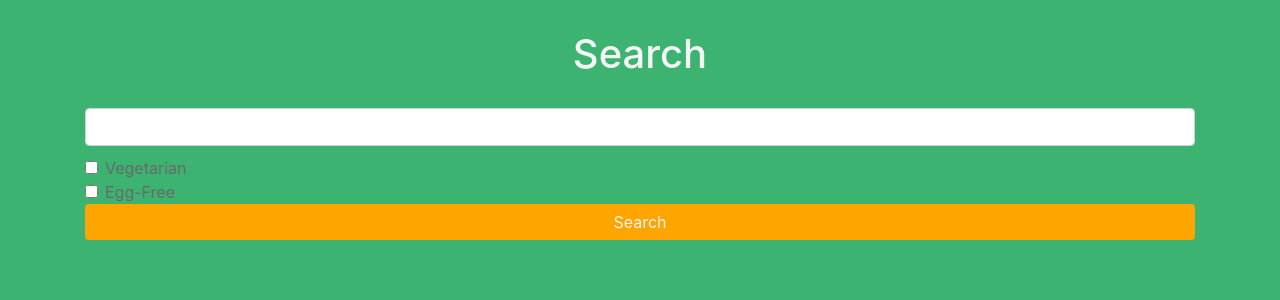
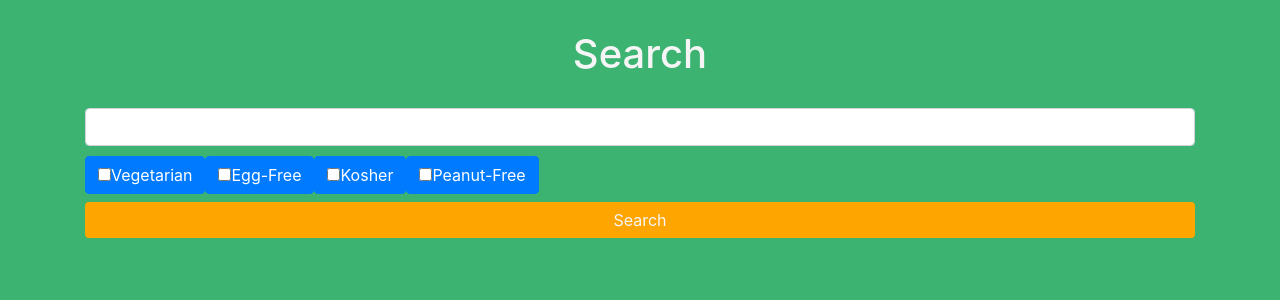
Before and after one commit to leorafink/-CS5610-WebDev-sp21-CozyCook-client, a React (Create React App) app: page /search in a window 1280 px wide. Shown: the top 300 px of the page. Built offline with nearby package versions, Linux system fonts and the light colour scheme; the HTML template or start-up script is replaced by a standard one.

Commit message:
can check health boxes

```diff
--- a/package.json
+++ b/package.json
@@ -14,7 +14,8 @@
     "react-router-dom": "^5.2.0",
     "react-scripts": "4.0.3",
     "uuidv4": "^6.2.6",
-    "web-vitals": "^1.1.1"
+    "web-vitals": "^1.1.1",
+    "react-bootstrap": "latest"
   },
   "scripts": {
     "start": "react-scripts start",
--- a/src/components/search.js
+++ b/src/components/search.js
@@ -1,18 +1,41 @@
 import React, {useState, useEffect} from 'react'
 import recipeService from '../services/recipe-service'
 import {Link, useParams, useHistory} from "react-router-dom";
+import ToggleButton from "react-bootstrap/ToggleButton";
+
 import '../index.css'
 
 const Search = () => {
     const {title} = useParams()
     const [searchTitle, setSearchTitle] = useState("")
     const [results, setResults] = useState({Search: []})
-    const [health, setHealth] = useState([])
+    const [isVegetarian, setVegetarian] = React.useState(false);
+    const [isEggFree, setEggFree] = React.useState(false);
+    const [isKosher, setKosher] = React.useState(false);
+    const [isPeanutFree, setPeanutFree] = React.useState(false);
     const history = useHistory()
+
+    const doSetFilters = () => {
+        let filterArray = []
+        if (isVegetarian) {
+            filterArray.push("Vegetarian")
+        }
+        if (isEggFree) {
+            filterArray.push("Egg-Free")
+        }
+        if(isKosher) {
+            filterArray.push("Kosher")
+        }
+        if(isPeanutFree) {
+            filterArray.push("Peanut-Free")
+        }
+        return filterArray
+    }
+
     useEffect(() => {
         setSearchTitle(title)
         if(title) {
-            recipeService.findRecipesByTitle(title, health)
+            recipeService.findRecipesByTitle(title, doSetFilters())
                 .then(results => setResults(results /*.results*/ ))
         }
     }, [title])
@@ -25,27 +48,35 @@ const Search = () => {
                 }}
                 className="form-control wbdv-search-input"
                 value={searchTitle}/>
-            <div className="form-check">
-                <input className="form-check-input"
-                       type="checkbox"
-                       value="vegetarian"
-                       id="flexCheckDefault"
-                       onChange={(event) => {
-                           setHealth(event.target.value)
-                }}/>
-                    <label className="form-check-label" htmlFor="flexCheckDefault">
-                        Vegetarian
-                    </label>
-            </div>
-            <div className="form-check">
-                <input className="form-check-input"
-                       type="checkbox"
-                       value="egg-free"
-                       id="flexCheckChecked"/>
-                    <label className="form-check-label" htmlFor="flexCheckChecked">
-                        Egg-Free
-                    </label>
-            </div>
+
+            <ToggleButton className="wbdv-health-check-box"
+                          type="checkbox"
+                          checked={isVegetarian}
+                          value="1"
+                          onChange={e => setVegetarian(e.currentTarget.checked)}>
+                Vegetarian
+            </ToggleButton>
+            <ToggleButton className="wbdv-health-check-box"
+                          type="checkbox"
+                          checked={isEggFree}
+                          value="1"
+                          onChange={e => setEggFree(e.currentTarget.checked)}>
+                Egg-Free
+            </ToggleButton>
+            <ToggleButton className="wbdv-health-check-box"
+                          type="checkbox"
+                          checked={isKosher}
+                          value="1"
+                          onChange={e => setKosher(e.currentTarget.checked)}>
+                Kosher
+            </ToggleButton>
+            <ToggleButton className="wbdv-health-check-box"
+                          type="checkbox"
+                          checked={isPeanutFree}
+                          value="1"
+                          onChange={e => setPeanutFree(e.currentTarget.checked)}>
+                Peanut-Free
+            </ToggleButton>
 
             <button
                 onClick={() => {history.push(`/search/${searchTitle}`)}}
--- a/src/services/recipe-service.js
+++ b/src/services/recipe-service.js
@@ -13,6 +13,7 @@
 const EDAMAM_URL = "https://api.edamam.com/search?app_id=8bc332bb&app_key=c65adc373fa0821d289b38c395b4a129"
 
 export const findRecipesByTitle = (title, health) => {
+    alert(health)
     let url = EDAMAM_URL + `&q=${title}`
     for (let i = 0; i < health.length; i++) {
         url = url + `&health=${health[i]}`
```
